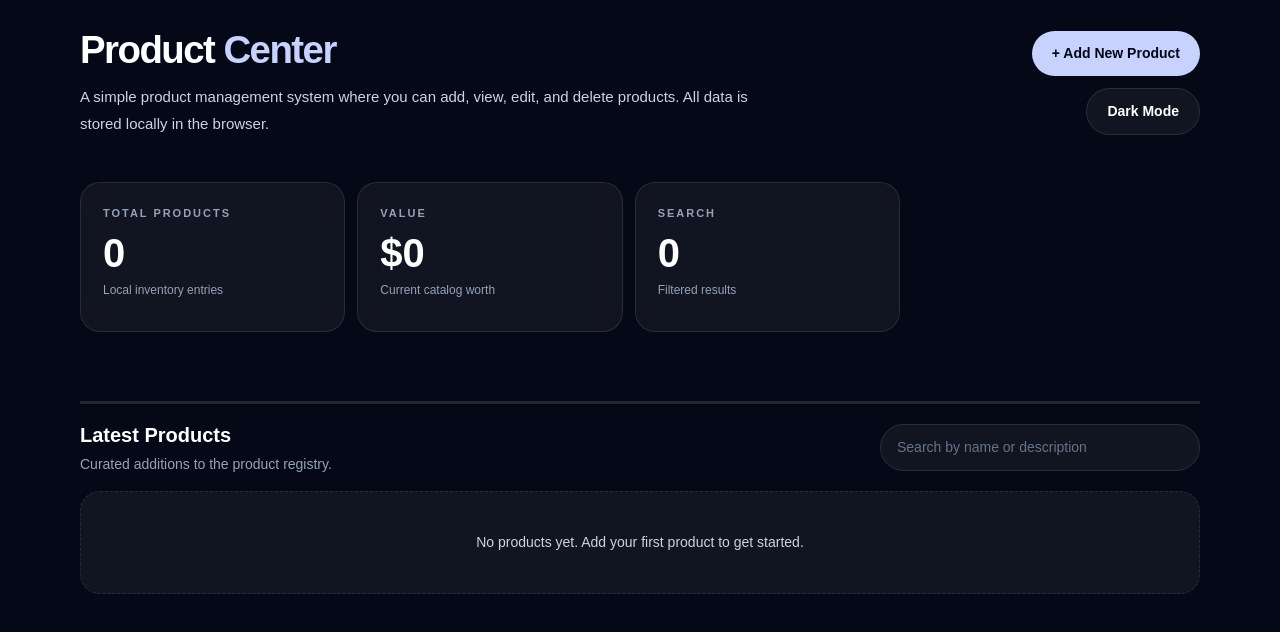
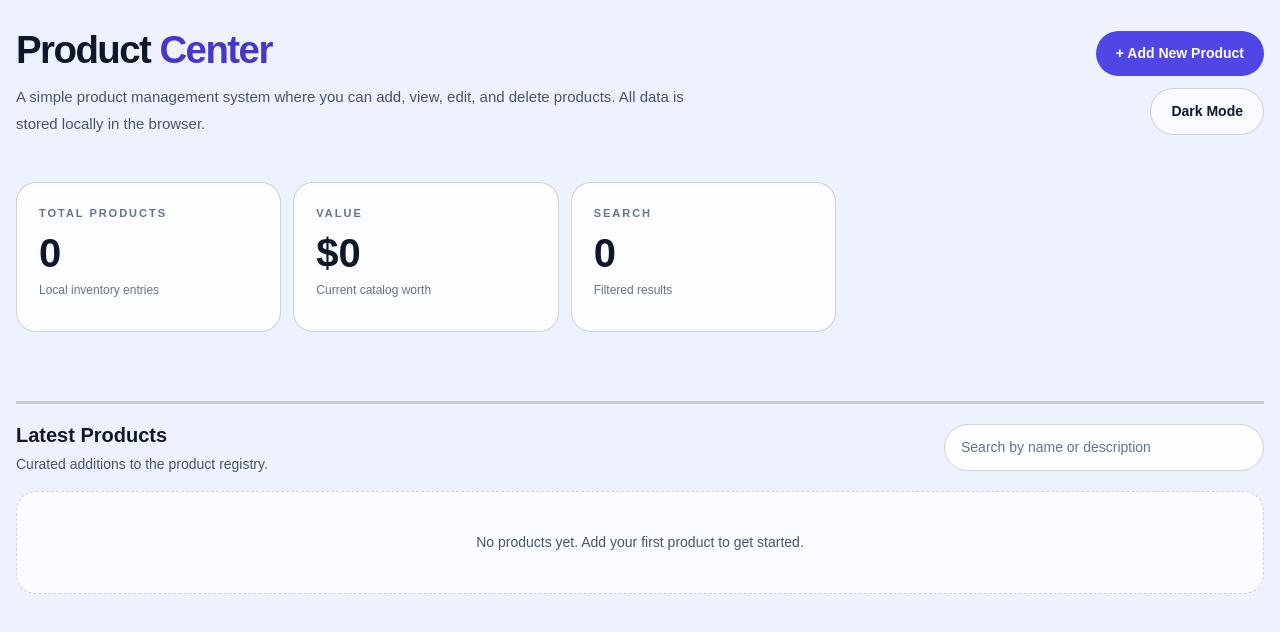
Before and after one commit to Satheesan-R/Product-Management-System, a Next.js app: page / in a window 1280 px wide. Shown: the top 632 px of the page. Built offline with nearby package versions, Linux system fonts and the light colour scheme.

Commit message:
update the dark and light mode whole page

```diff
--- a/app/page.module.css
+++ b/app/page.module.css
@@ -1,13 +1,62 @@
 .page {
+  --page-bg: #eef2ff;
+  --text-main: #0f172a;
+  --muted-text: #475569;
+  --accent-text: #4338ca;
+  --chip-border: rgba(30, 41, 59, 0.18);
+  --chip-bg: rgba(30, 41, 59, 0.06);
+  --btn-primary-bg: #4f46e5;
+  --btn-primary-bg-hover: #4338ca;
+  --btn-primary-text: #ffffff;
+  --btn-secondary-border: rgba(30, 41, 59, 0.2);
+  --btn-secondary-bg: rgba(255, 255, 255, 0.7);
+  --btn-secondary-bg-hover: rgba(255, 255, 255, 0.95);
+  --btn-secondary-text: #0f172a;
+  --card-border: rgba(30, 41, 59, 0.2);
+  --card-bg: rgba(255, 255, 255, 0.82);
+  --stat-label: #64748b;
+  --panel-separator: rgba(30, 41, 59, 0.2);
+  --search-bg: rgba(255, 255, 255, 0.92);
+  --search-text: #0f172a;
+  --search-placeholder: #64748b;
+  --search-border: rgba(30, 41, 59, 0.2);
+  --empty-bg: rgba(255, 255, 255, 0.75);
+  --empty-text: #475569;
   min-height: 100vh;
-  background: #050816;
-  color: #f8fafc;
+  background: var(--page-bg);
+  color: var(--text-main);
   padding: 24px 16px 40px;
+}
+
+:global(.dark) .page {
+  --page-bg: #050816;
+  --text-main: #f8fafc;
+  --muted-text: #cbd5e1;
+  --accent-text: #c7d2fe;
+  --chip-border: rgba(255, 255, 255, 0.1);
+  --chip-bg: rgba(255, 255, 255, 0.05);
+  --btn-primary-bg: #c7d2fe;
+  --btn-primary-bg-hover: #e0e7ff;
+  --btn-primary-text: #020617;
+  --btn-secondary-border: rgba(255, 255, 255, 0.1);
+  --btn-secondary-bg: rgba(255, 255, 255, 0.05);
+  --btn-secondary-bg-hover: rgba(255, 255, 255, 0.1);
+  --btn-secondary-text: #ffffff;
+  --card-border: rgba(255, 255, 255, 0.1);
+  --card-bg: rgba(255, 255, 255, 0.05);
+  --stat-label: #94a3b8;
+  --panel-separator: rgba(255, 255, 255, 0.12);
+  --search-bg: rgba(255, 255, 255, 0.05);
+  --search-text: #f8fafc;
+  --search-placeholder: #64748b;
+  --search-border: rgba(255, 255, 255, 0.1);
+  --empty-bg: rgba(255, 255, 255, 0.05);
+  --empty-text: #cbd5e1;
 }
 
 .shell {
   width: 100%;
-  max-width: 1120px;
+  max-width: 1360px;
   margin: 0 auto;
 }
 
@@ -53,11 +102,11 @@
 
 .eyebrow {
   display: inline-flex;
-  border: 1px solid rgba(255, 255, 255, 0.1);
+  border: 1px solid var(--chip-border);
   border-radius: 999px;
   padding: 4px 12px;
-  background: rgba(255, 255, 255, 0.05);
-  color: #c7d2fe;
+  background: var(--chip-bg);
+  color: var(--accent-text);
   font-size: 11px;
   font-weight: 700;
   text-transform: uppercase;
@@ -66,7 +115,7 @@
 
 .title {
   margin-top: 0;
-  color: #ffffff;
+  color: var(--text-main);
   font-size: clamp(2rem, 3vw, 3.5rem);
   line-height: 0.95;
   font-weight: 800;
@@ -76,7 +125,7 @@
 
 .titleAccent {
   display: inline;
-  color: #c7d2fe;
+  color: var(--accent-text);
 }
 
 @media (max-width: 640px) {
@@ -94,7 +143,7 @@
 .lead {
   margin-top: 16px;
   max-width: 42rem;
-  color: #cbd5e1;
+  color: var(--muted-text);
   font-size: 15px;
   line-height: 1.75;
 }
@@ -140,24 +189,24 @@
 }
 
 .buttonPrimary {
-  background: #c7d2fe;
-  color: #020617;
+  background: var(--btn-primary-bg);
+  color: var(--btn-primary-text);
   padding: 12px 20px;
 }
 
 .buttonPrimary:hover {
-  background: #e0e7ff;
+  background: var(--btn-primary-bg-hover);
 }
 
 .buttonSecondary {
-  border: 1px solid rgba(255, 255, 255, 0.1);
-  background: rgba(255, 255, 255, 0.05);
-  color: #ffffff;
+  border: 1px solid var(--btn-secondary-border);
+  background: var(--btn-secondary-bg);
+  color: var(--btn-secondary-text);
   padding: 12px 20px;
 }
 
 .buttonSecondary:hover {
-  background: rgba(255, 255, 255, 0.1);
+  background: var(--btn-secondary-bg-hover);
 }
 
 .statsGrid {
@@ -180,16 +229,16 @@
 }
 
 .statCard {
-  border: 1px solid rgba(255, 255, 255, 0.1);
+  border: 1px solid var(--card-border);
   border-radius: 20px;
   min-height: 150px;
   padding: 22px;
-  background: rgba(255, 255, 255, 0.05);
+  background: var(--card-bg);
   backdrop-filter: blur(12px);
 }
 
 .statLabel {
-  color: #94a3b8;
+  color: var(--stat-label);
   font-size: 11px;
   font-weight: 700;
   text-transform: uppercase;
@@ -198,7 +247,7 @@
 
 .statValue {
   margin-top: 12px;
-  color: #ffffff;
+  color: var(--text-main);
   font-size: 40px;
   font-weight: 800;
   line-height: 1;
@@ -206,13 +255,13 @@
 
 .statNote {
   margin-top: 8px;
-  color: #94a3b8;
+  color: var(--stat-label);
   font-size: 12px;
 }
 
 .panel {
   padding: 16px 0 0;
-  border-top: 3px solid rgba(255, 255, 255, 0.12);
+  border-top: 3px solid var(--panel-separator);
 }
 
 .panelHeader {
@@ -225,14 +274,14 @@
 }
 
 .panelTitle {
-  color: #ffffff;
+  color: var(--text-main);
   font-size: 20px;
   font-weight: 700;
 }
 
 .panelDescription {
   margin-top: 4px;
-  color: #94a3b8;
+  color: var(--muted-text);
   font-size: 14px;
 }
 
@@ -243,18 +292,18 @@
 
 .searchInput {
   width: 100%;
-  border: 1px solid rgba(255, 255, 255, 0.1);
+  border: 1px solid var(--search-border);
   border-radius: 999px;
   padding: 12px 16px;
-  background: rgba(255, 255, 255, 0.05);
-  color: #f8fafc;
+  background: var(--search-bg);
+  color: var(--search-text);
   font-size: 14px;
   outline: none;
   transition: border-color 160ms ease, box-shadow 160ms ease, background-color 160ms ease;
 }
 
 .searchInput::placeholder {
-  color: #64748b;
+  color: var(--search-placeholder);
 }
 
 .searchInput:focus {
@@ -263,11 +312,11 @@
 }
 
 .emptyState {
-  border: 1px dashed rgba(255, 255, 255, 0.1);
+  border: 1px dashed var(--card-border);
   border-radius: 20px;
   padding: 40px;
-  background: rgba(255, 255, 255, 0.05);
-  color: #cbd5e1;
+  background: var(--empty-bg);
+  color: var(--empty-text);
   text-align: center;
   font-size: 14px;
 }
```
